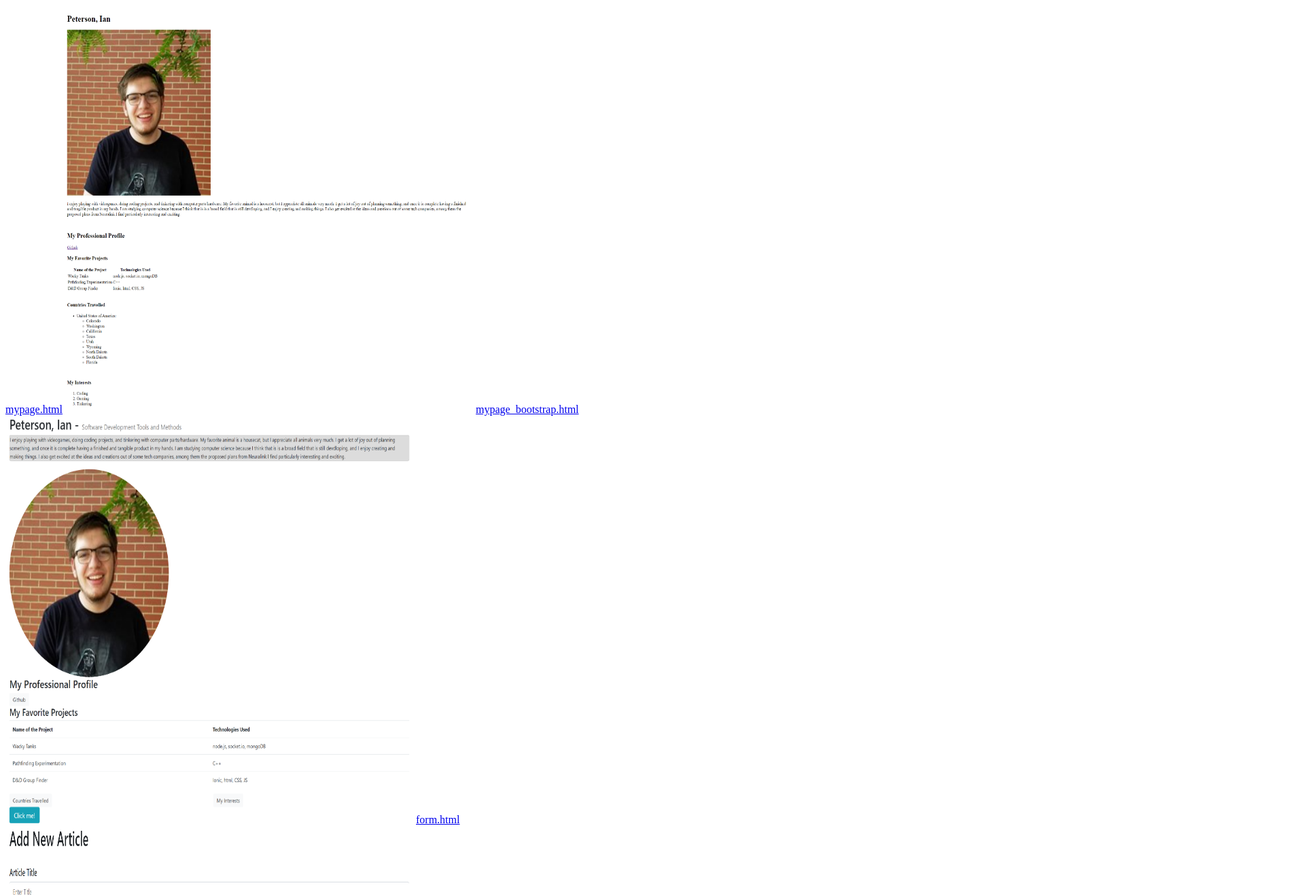
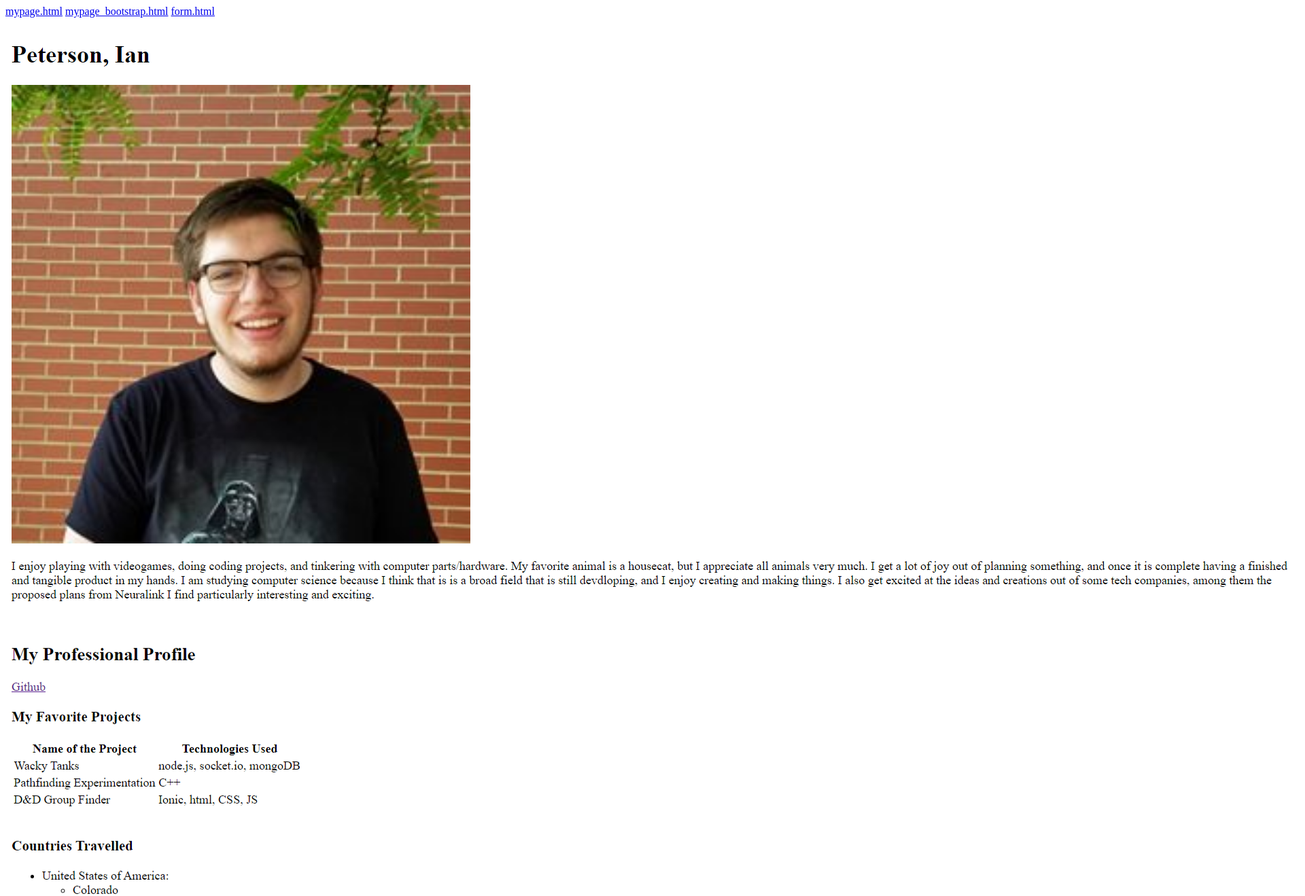
Before and after one commit to Uvecrep/uvecrep.github.io, a plain HTML site: page index.html in a window 1280 px wide. Shown: the top 1319 px of the page at 68% size, 1920 px wide, since content can reach past the window. Drawn offline with Linux system fonts and the light colour scheme.

Commit message:
Update index.html

```diff
--- a/index.html
+++ b/index.html
@@ -7,10 +7,10 @@
        </head>
        <body>
 			<a href="/html/mypage.html">mypage.html</a>
-			<img src="/checkpointOne.png" alt="mypage.html" style="width:600px;height:600px;">
 			<a href="/html/mypage_bootstrap.html">mypage_bootstrap.html</a>
-			<img src="/checkpointTwo.png" alt="mypage_bootstrap.html" style="width:600px;height:600px;">
 			<a href="/html/form.html">form.html</a>
-			<img src="/checkpointThree.png" alt="form.html" style="width:600px;height:600px;">
+			<img src="/CheckpointOne.png" alt="mypage.html">
+			<img src="/CheckpointTwo.png" alt="mypage_bootstrap.html">
+			<img src="/checkpointThree.png" alt="form.html">
        </body>
     </html>
```
